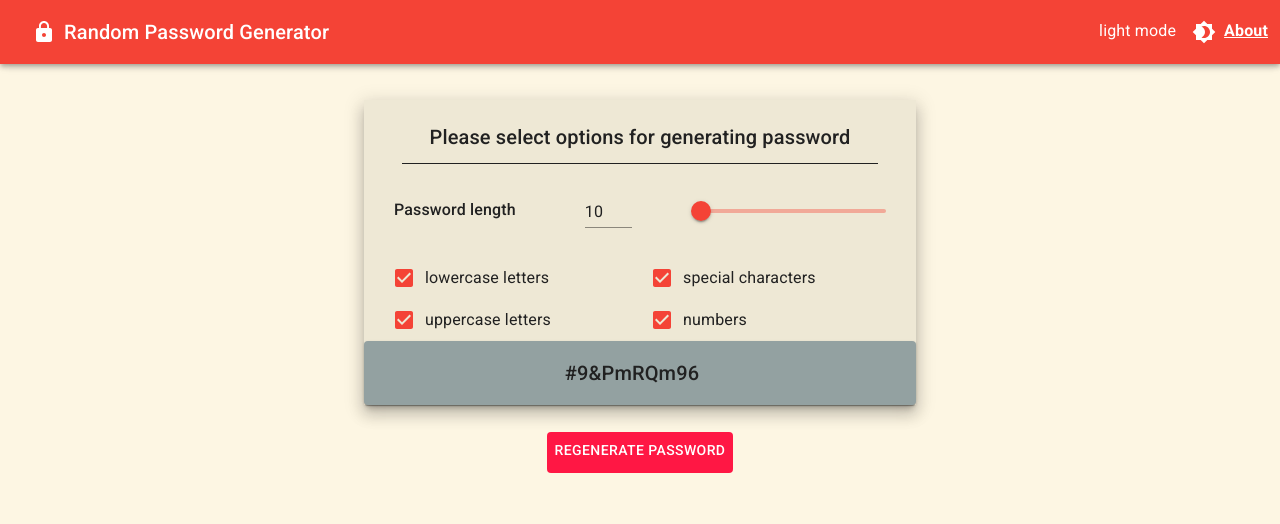
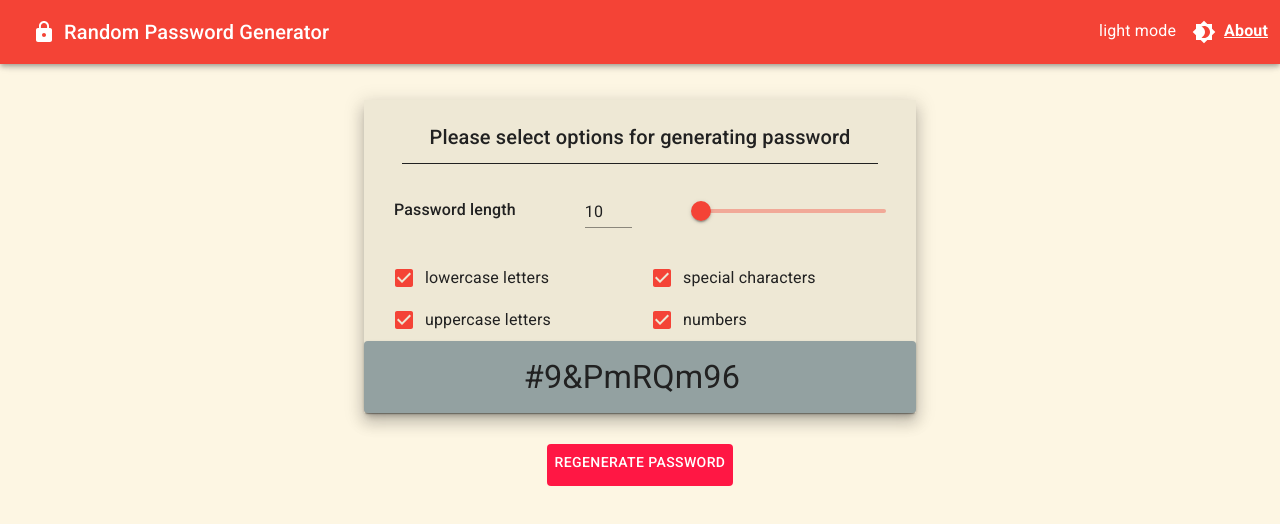
Before and after one commit to szaster/Password-Generator, a React (Create React App) app: page / in a window 1280 px wide. Shown: the top 524 px of the page. Built offline with nearby package versions, Linux system fonts and the light colour scheme; the HTML template or start-up script is replaced by a standard one.

Commit message:
font size changes

```diff
--- a/src/pages/components/CharactersNumber.js
+++ b/src/pages/components/CharactersNumber.js
@@ -26,7 +26,7 @@ function CharactersNumber(props) {
       props.setPasswordLength(0);
     } else if (props.passwordLength > 100) {
       alert("Password length must be less than 36 characters");
-      props.setPasswordLength(36);
+      props.setPasswordLength(30);
     } else if (props.passwordLength < 10) {
       alert("Password length must be at least 10 characters");
       props.setPasswordLength(10);
@@ -53,7 +53,7 @@ function CharactersNumber(props) {
             inputProps={{
               step: 1,
               min: 10,
-              max: 36,
+              max: 30,
               type: "number",
             }}
           />
@@ -62,7 +62,7 @@ function CharactersNumber(props) {
           <Slider
             type="range"
             min={10}
-            max={36}
+            max={30}
             step={1}
             value={
               typeof props.passwordLength === "number"
--- a/src/pages/components/PasswordDisplay.jsx
+++ b/src/pages/components/PasswordDisplay.jsx
@@ -14,7 +14,7 @@ export function PasswordDisplay(props) {
     <div>
       <Paper style={{ background: "#93a1a1" }} className={classes.root}>
         <ThemeProvider theme={theme}>
-          <Typography variant="h6" gutterBottom>
+          <Typography variant="h4" gutterBottom>
             <Box
               textAlign="center"
               fontWeight="fontWeightLarge"
```
